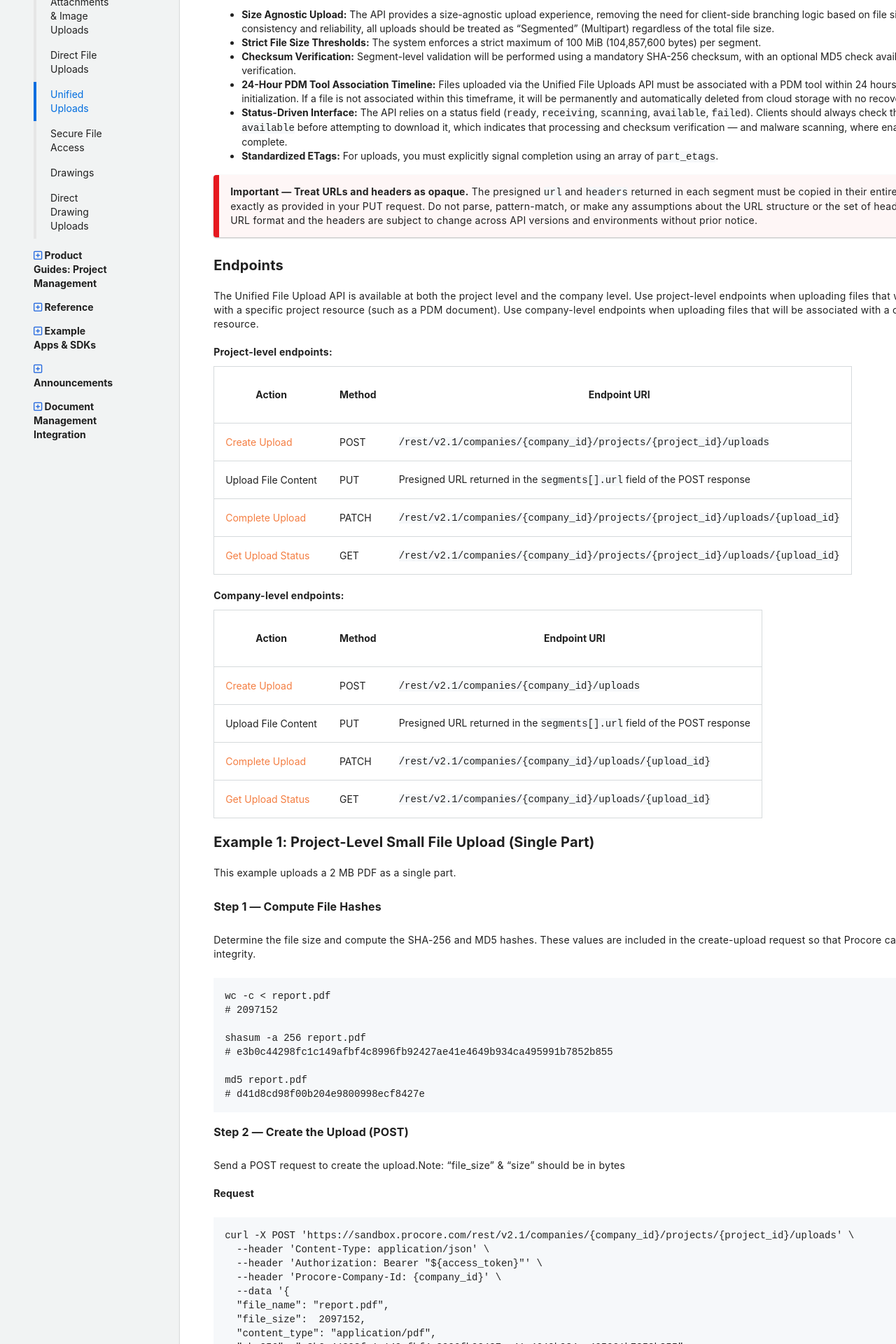
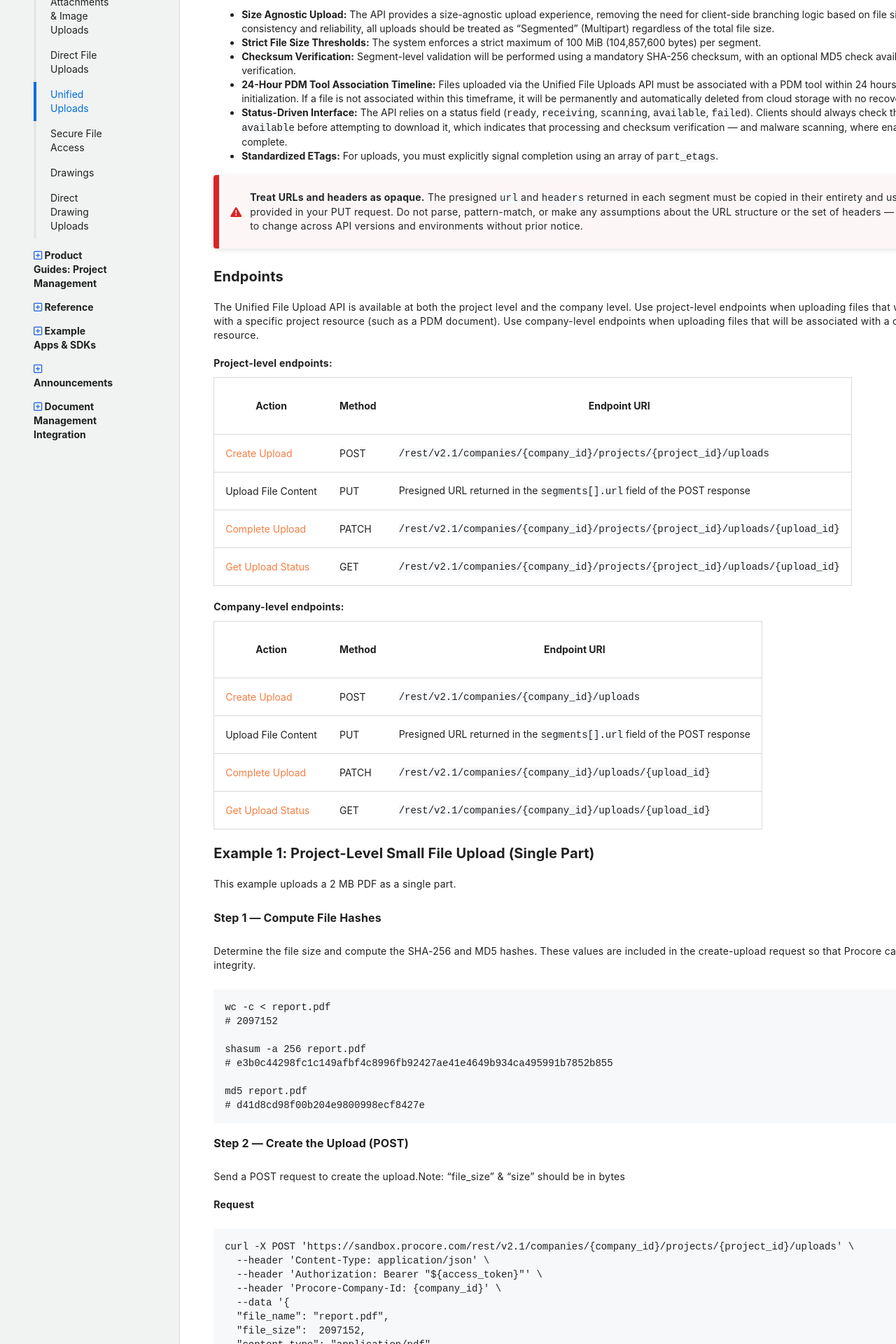
Before and after one commit to procore/documentation, a Jekyll site: the page built from tutorials/tutorial_unified_uploads.md, in a window 1280 px wide. Shown: the part 645-2565 px from the top of the page at 70% size. Built offline with Jekyll 4.4.1, drawn with Linux system fonts in a browser that asks for light colours; comment, search, counter and statistics services are not loaded.

Commit message:
Docs callout system: Note / Warning / Prerequisite (prototype)
Replace the single one-red-box-for-everything blockquote style with a 3-type
callout system, anchored on Torque banner values:
- .callout--note (grey #F4F5F6, info icon), .callout--warning (#FDF6F6 + 8px
  #D92626 left bar + shadow, triangle icon), .callout--prereq (neutral, check icon)
- Authored via kramdown IAL on blockquotes: {: .callout .callout--type}
- Icon vertically centered (align-items: center) to match the Torque banner

Migrate 3 prototype callouts: Note (pagination), Warning (unified uploads),
Prerequisite (user permissions). Remaining ~103 to migrate mechanically.

Co-Authored-By: Claude Opus 4.8 <noreply@anthropic.com>

```diff
--- a/assets/css/main.css
+++ b/assets/css/main.css
@@ -307,6 +307,60 @@ body {
     background-color: #fef6f6;
   }
 
+  /* ── Callout system (Note / Warning / Prerequisite) ── anchored on Torque banners */
+  blockquote.callout {
+    display: flex;
+    align-items: center;          /* vertically center icon (matches Torque banner) */
+    gap: 12px;
+    margin: 16px 0;
+    padding: 12px 16px;
+    border: none;
+    border-left: none;            /* reset the generic red bar */
+    border-radius: 4px;
+    box-shadow: none;
+    color: #232729;
+  }
+  blockquote.callout::before {
+    font-family: "Font Awesome 5 Free";
+    font-weight: 900;             /* solid style */
+    font-size: 16px;
+    line-height: 1;               /* tight glyph box; parent centers it */
+    flex: 0 0 auto;
+  }
+  blockquote.callout > :first-child { margin-top: 0; }
+  blockquote.callout > :last-child { margin-bottom: 0; }
+
+  /* Note — neutral grey (Torque info banner) */
+  blockquote.callout--note {
+    background-color: #F4F5F6;
+    border: 1px solid #EDEDED;
+  }
+  blockquote.callout--note::before {
+    content: "\f05a";             /* info-circle */
+    color: #6B7280;
+  }
+
+  /* Warning — red left bar + tint + shadow (Torque error banner) */
+  blockquote.callout--warning {
+    background-color: #FDF6F6;
+    border-left: 8px solid #D92626;
+    box-shadow: rgba(34, 40, 42, 0.16) 0px 2px 8px -1px;
+  }
+  blockquote.callout--warning::before {
+    content: "\f071";             /* exclamation-triangle */
+    color: #D92626;
+  }
+
+  /* Prerequisite — neutral, quiet (derives from Note) */
+  blockquote.callout--prereq {
+    background-color: #F4F5F6;
+    border-left: 4px solid #C7CBD1;
+  }
+  blockquote.callout--prereq::before {
+    content: "\f058";             /* check-circle */
+    color: #6B7280;
+  }
+
   /* Heading Links */
   .heading-link-container {
     padding: 10px 0;
--- a/tutorials/tutorial_unified_uploads.md
+++ b/tutorials/tutorial_unified_uploads.md
@@ -33,10 +33,8 @@ It is also built with multi-cloud support in mind, so as Procore expands to addi
 - **Status-Driven Interface:** The API relies on a status field (`ready`, `receiving`, `scanning`, `available`, `failed`). Clients should always check that a file's status is `available` before attempting to download it, which indicates that processing and checksum verification — and malware scanning, where enabled — are complete.
 - **Standardized ETags:** For uploads, you must explicitly signal completion using an array of `part_etags`.
 
-> **Important — Treat URLs and headers as opaque.**
-> The presigned `url` and `headers` returned in each segment must be copied in their entirety and used exactly as provided in your PUT request.
-> Do not parse, pattern-match, or make any assumptions about the URL structure or the set of headers.
-> Both the URL format and the headers are subject to change across API versions and environments without prior notice.
+> **Treat URLs and headers as opaque.** The presigned `url` and `headers` returned in each segment must be copied in their entirety and used exactly as provided in your PUT request. Do not parse, pattern-match, or make any assumptions about the URL structure or the set of headers — both are subject to change across API versions and environments without prior notice.
+{: .callout .callout--warning}
 
 ## Endpoints
 
```
Also changed, not shown: plan_your_app/pagination.md (+2 -2 lines), tutorials/tutorial_user_permissions.md (+2 -3 lines).
